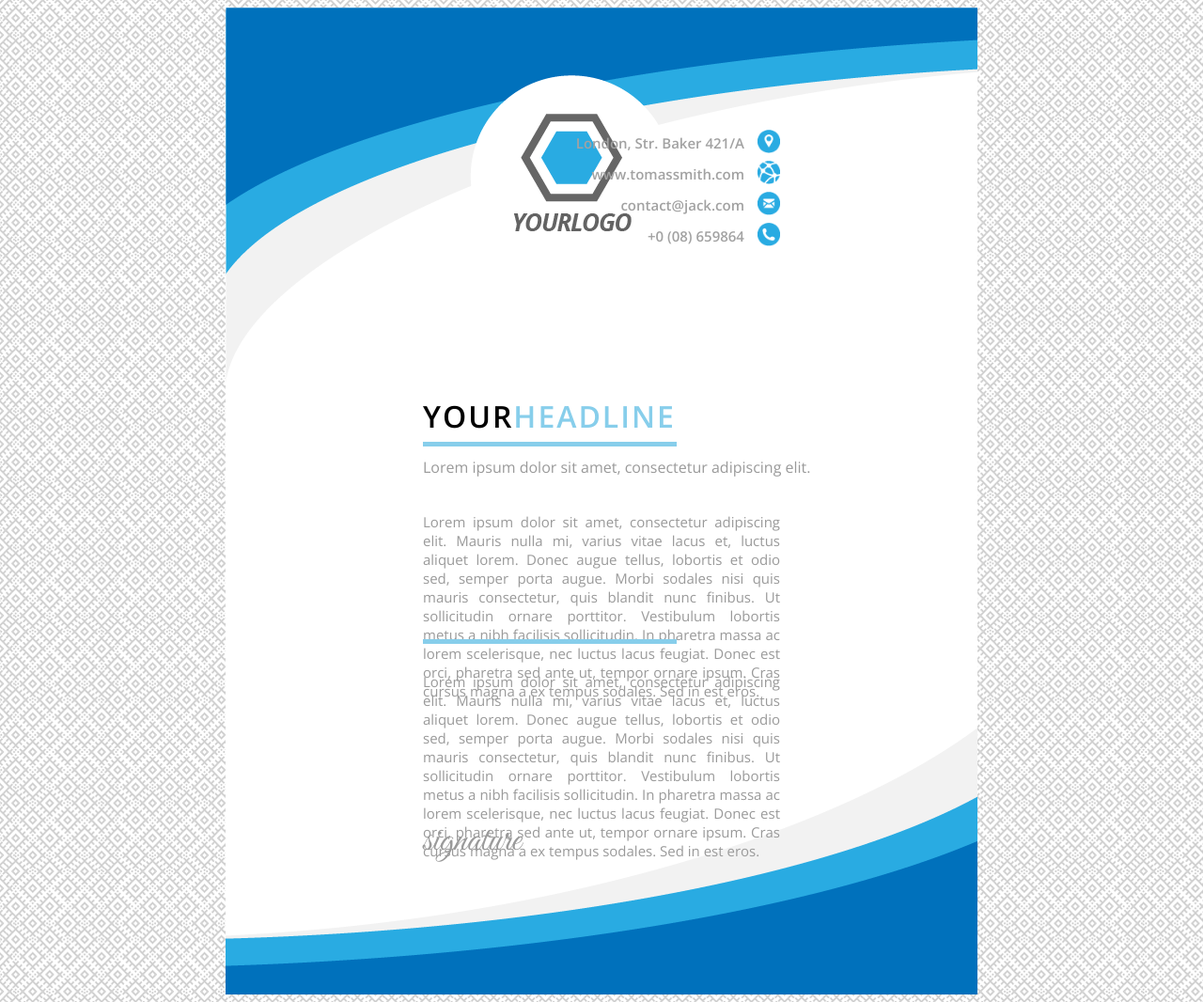
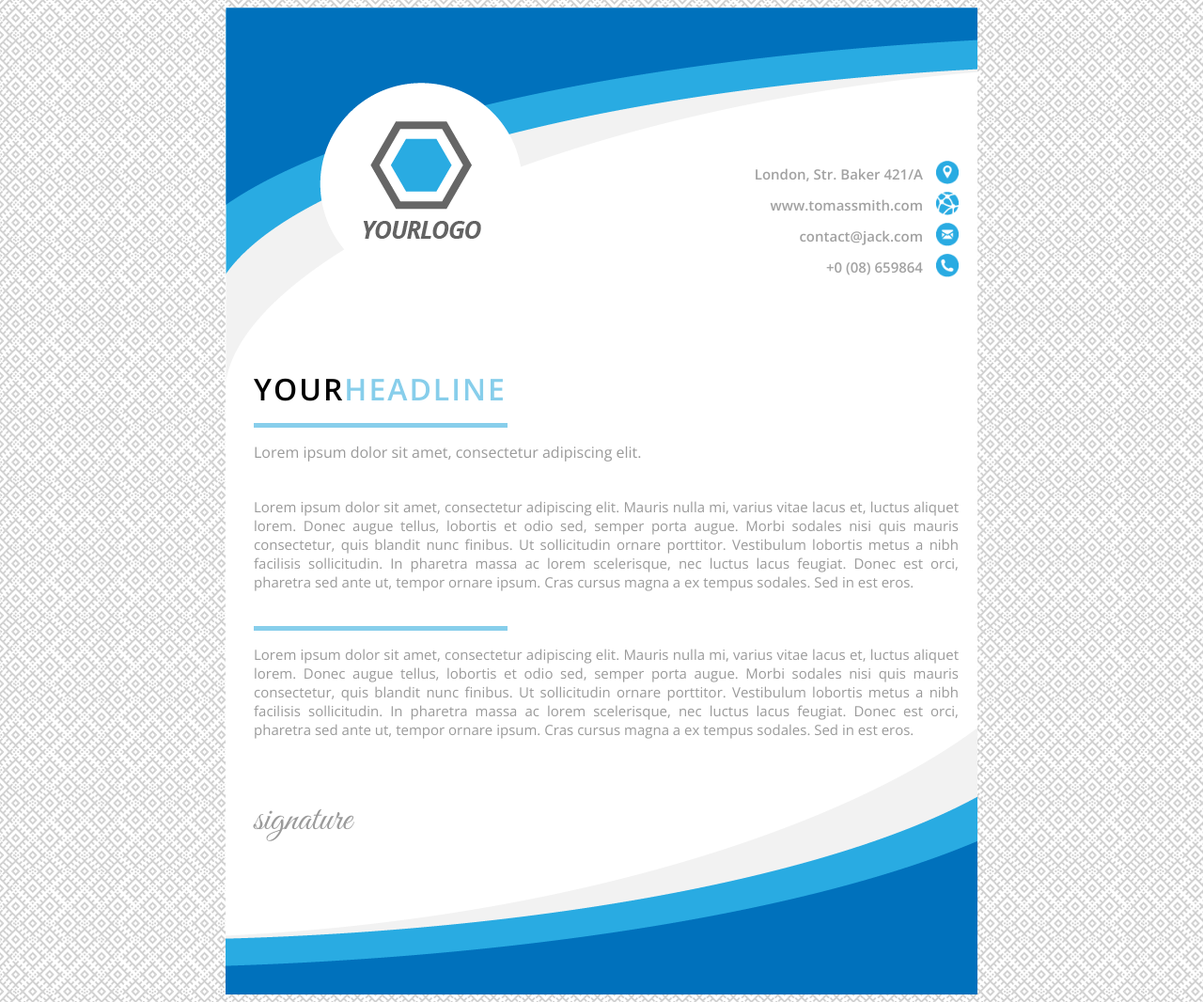
Before and after one commit to markunaite/TekstoFormatavimas, a plain HTML site: page CSS PAVEIKSLELIAI/index.html in a window 1280 px wide. Shown: the whole page at 94% size. Drawn offline with nearby package versions, Linux system fonts and the light colour scheme.

Commit message:
20210115

```diff
--- a/CSS PAVEIKSLELIAI/css/style.css
+++ b/CSS PAVEIKSLELIAI/css/style.css
@@ -16,15 +16,15 @@ body {
 }
 
 .logo {
-    position: absolute;
+    position: relative;
     top: 80px;
-    left: 500px;
+    left: 100px;
 }
 
 header ul {
-    position: absolute;
-    right: 450px;
-    top: 115px;
+    position: relative;
+    top: -80px;
+    right: 20px;
     list-style-type: none;
     text-align: right;
 }
@@ -46,9 +46,7 @@ li img {
 
 h1 {
     text-transform: uppercase;
-    position: absolute;
-    top: 400px;
-    left: 450px;
+    margin: 15px 0px 0px 30px;
     letter-spacing: 2px;
 
 }
@@ -61,24 +59,17 @@ span {
     width: 270px;
     height: 5px;
     background-color: skyblue;
-    position: absolute;
-    top: 470px;
-    left: 450px;
+    margin: 15px 0px 0px 30px;
 }
 
 .short {
     color:rgb(154, 154, 154);
-    position: absolute;
-    top: 470px;
-    left: 450px;
+    margin: 15px 0px 0px 30px;
 }
 
 .paragraph {
     color:rgb(154, 154, 154);
-    position: absolute;
-    top: 530px;
-    left: 450px;
-    right: 450px;
+    margin: 15px 20px 0px 30px;
     text-align: justify;
     font-size: 15px;
 }
@@ -87,17 +78,12 @@ span {
     width: 270px;
     height: 5px;
     background-color: skyblue;
-    position: absolute;
-    top: 680px;
-    left: 450px;
+   margin: 15px 0px 0px 30px;
 }
 
 .paragraph-2 {
     color:rgb(154, 154, 154);
-    position: absolute;
-    top: 700px;
-    left: 450px;
-    right: 450px;
+    margin: 15px 20px 0px 30px;
     text-align: justify;
     font-size: 15px;
 }
@@ -106,7 +92,5 @@ span {
     font-family: 'Great Vibes', cursive;
     color:rgb(154, 154, 154);
     font-size: 40px;
-    position: absolute;
-    top: 830px;
-    left: 450px;
+    margin: 40px 0 0 30px;
 }
```
